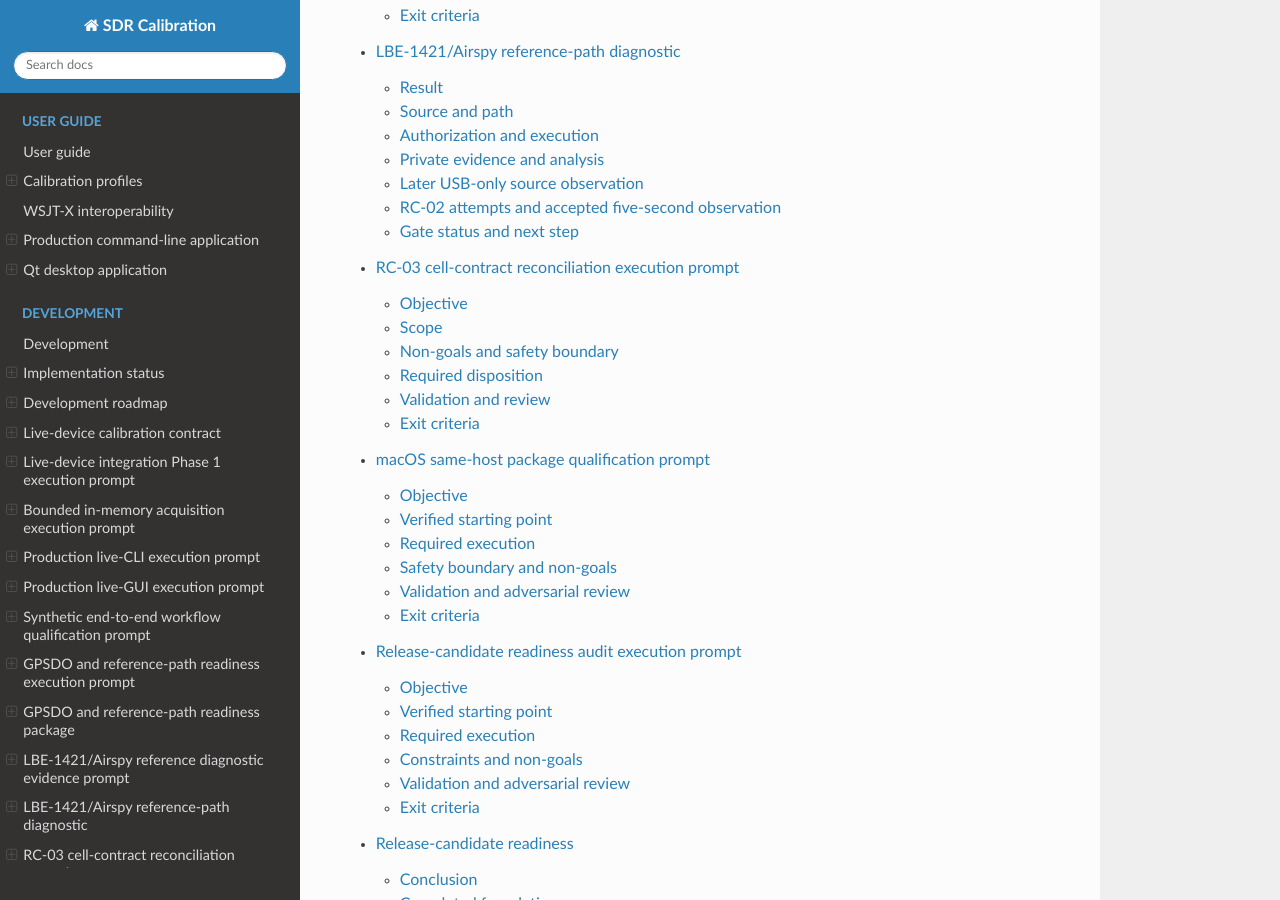
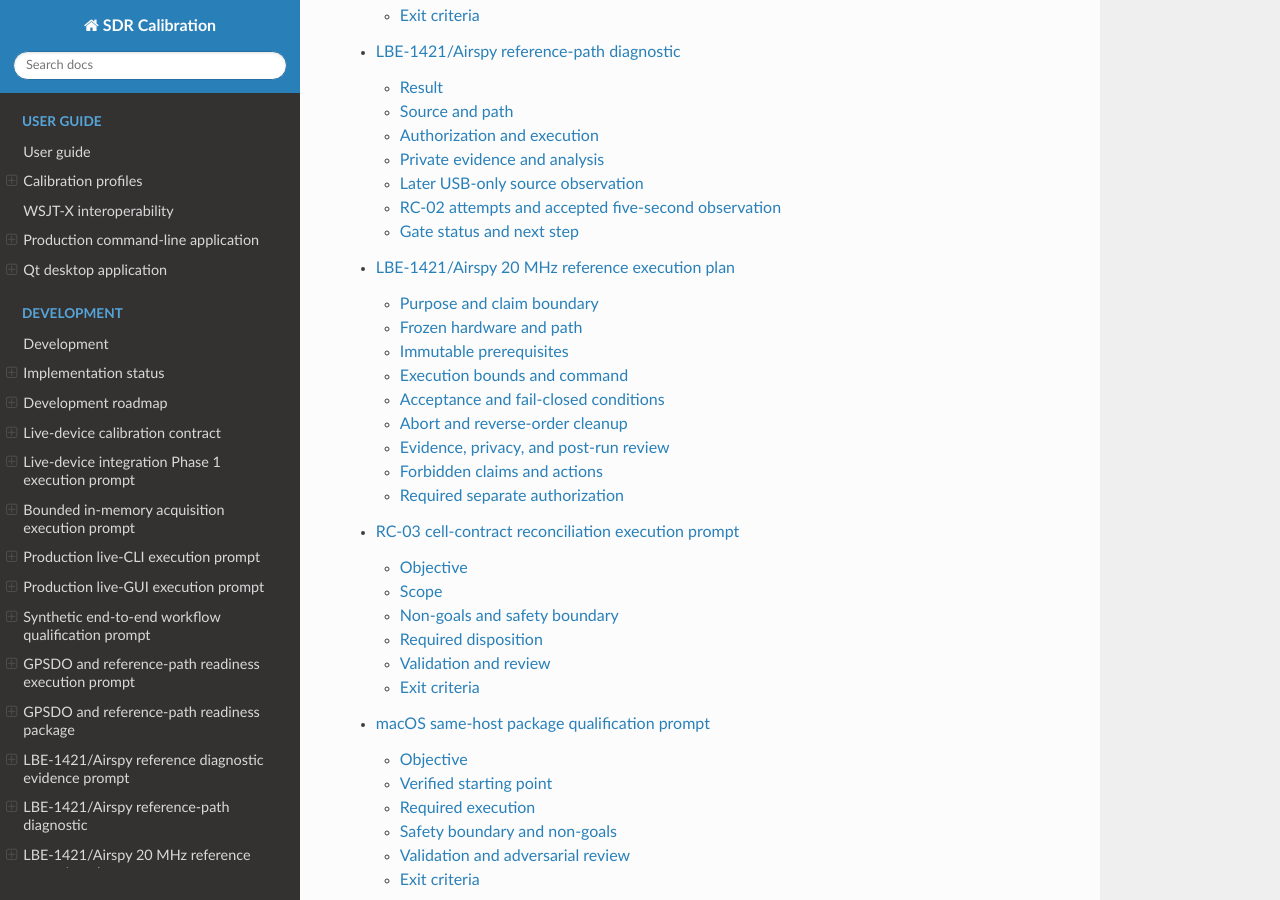
Before and after one commit to lbussy/SDR-Calibration, a Sphinx documentation site: the page built from docs/index.md, in a window 1280 px wide and 900 px high, scrolled down 3324 px. Built offline with Sphinx 7.4.7 and the Read the Docs theme 3.1.0, drawn with Linux system fonts in a browser that asks for light colours; some of the changed lines change nothing that is shown.

Commit message:
Add 20 MHz Airspy reference plan

````diff
--- a/docs/development/index.md
+++ b/docs/development/index.md
@@ -40,6 +40,10 @@ The first exact LBE-1421/Airspy path observation is retained in the
 under its [documentation prompt](lbe1421-airspy-reference-diagnostic-execution-prompt.md).
 That record now closes RC-02 only for its exact five-second `ad_hoc` reference
 contract; every broader reference or calibration claim remains gated.
+The separately gated different-frequency candidate is frozen in the
+[20 MHz reference execution plan](lbe1421-airspy-20mhz-reference-execution-plan.md).
+That plan uses two attenuators without the LBE-1710 and does not authorize
+hardware access by itself.
 The current macOS exact-host package lifecycle is governed by the
 [same-host qualification prompt](macos-same-host-package-qualification-prompt.md).
 The current release-candidate state is recorded in the
--- /dev/null
+++ b/docs/development/lbe1421-airspy-20mhz-reference-execution-plan.md
@@ -0,0 +1,211 @@
+# LBE-1421/Airspy 20 MHz reference execution plan
+
+## Purpose and claim boundary
+
+Qualify one and only one five-second 20 MHz RC-02 observation using the exact
+Airspy HF+ Discovery already qualified at 10 MHz. This plan does not execute
+RC-03, generate a profile, complete RC-01, qualify another receiver, establish
+traceability, or establish arbitrary-duration or general support.
+
+The source remains `ad_hoc`, with assurance ceiling 50, conservative Type-B
+standard frequency uncertainty 0.5 Hz, and expanded uncertainty 1.0 Hz at
+`k = 2`. Passing this plan provides the different-frequency observation needed
+for a later separately authorized Airspy-only linear-model RC-03 attempt.
+
+## Frozen hardware and path
+
+- Source: the exact private-serial Leo Bodnar LBE-1421 used for the accepted
+  10 MHz observation; firmware 1.09; OUT1 only; OUT2 disconnected.
+- Source setting: OUT1 enabled at exactly 20,000,000 Hz, Low Power; 1 PPS on
+  OUT1 disabled.
+- Receiver: Airspy HF+ Discovery serial `2f52ff5de72635ba`, RF input, RX channel
+  0, Soapy selection `driver=airspyhf,serial=2f52ff5de72635ba`.
+- Physical order: LBE-1421 OUT1 → existing 6-inch 50-ohm patch cable → first
+  generic nominal -10 dB, DC-1 GHz, 50-ohm attenuator → second generic nominal
+  -10 dB, DC-1 GHz, 50-ohm attenuator → existing 12-inch 50-ohm patch cable →
+  Airspy HF+ Discovery RF input.
+- The LBE-1710 filter/DC block is absent. No external DC block is used.
+- The [Airspy designer's published design statement](https://groups.io/g/airspy/topic/hf_discovery_specs/31743220)
+  says the HF+ Discovery RF input is coupled through a 1 µF capacitor under the
+  RF shield. This supports the frozen no-external-block topology but is not a
+  general DC-withstand claim.
+- Before connection, the operator must confirm that both attenuators are the
+  stated 50-ohm DC-1 GHz nominal -10 dB type, undamaged, and suitable for the
+  connectors and source level. A mismatch or unknown component aborts the plan.
+
+Nominal level calculation, before uncharacterized cable loss:
+
+```text
++6 dBm nominal LBE-1421 Low Power output below 400 MHz
+-10 dB nominal first attenuator
+-10 dB nominal second attenuator
+= -14 dBm nominal Airspy input
+```
+
+This is nominal specification evidence, not a measurement. It provides 24 dB
+nominal separation from the published Airspy +10 dBm maximum RF input. The
+operator must confirm that this is a conservative safe margin for the exact
+components. Unexpected heating, odor, instability, overload, or compression
+aborts immediately.
+
+## Immutable prerequisites
+
+Before any enumeration or connection, the operator must confirm all of the
+following in one message:
+
+- `Hardware ready`.
+- The exact source and Airspy identities above.
+- The exact physical order above, including two attenuators and no filter or
+  external DC block.
+- OUT2 is disconnected.
+- Both attenuators meet the stated type, impedance, range, connector, condition,
+  and level requirements.
+- The source and Airspy are stationary indoors and physically normal.
+- The host is quiet: no SDR, capture, calibration, vendor-control, audio, or
+  competing high-load process will use the device or interval.
+- At least 15 uninterrupted minutes of warm-up will be timed after the final
+  20 MHz configuration.
+- The manufacturer application will report the exact LBE-1421, firmware 1.09,
+  `Device Ok`, OUT1 20 MHz Low Power, and 1 PPS disabled.
+- Continuous checksum-valid GNSS/NMEA evidence will show a valid fix throughout
+  the five-second observation, with no status ambiguity or suspected holdover.
+- The private evidence directory below does not exist and has sufficient space.
+
+Any missing or qualified confirmation stops before hardware access.
+
+## Execution bounds and command
+
+Use exactly one attempt. Private output basename:
+
+```text
+/private/tmp/sdrcal-rc02-20mhz-20260820-attempt-1/capture
+```
+
+After the prerequisites and separate digest-bound authorization are received:
+
+1. Exclude competing processes without killing unrelated work. If exclusion
+   cannot be established, stop.
+2. Configure and observe the LBE-1421 prerequisites, then close the manufacturer
+   application before SDR enumeration.
+3. Connect the frozen path in source-to-receiver order while the source output
+   is disabled or isolated; enable only OUT1 after the complete path is checked.
+4. Enumerate with the exact driver and serial filter. Exactly one matching
+   Airspy must be returned; zero, multiple, or changed identity aborts. Use:
+
+```shell
+SoapySDRUtil --find="driver=airspyhf,serial=2f52ff5de72635ba"
+```
+
+5. Run only this production capture command:
+
+```shell
+build/default/src/cli/sdrcal-capture \
+  --device driver=airspyhf \
+  --device serial=2f52ff5de72635ba \
+  --channel 0 \
+  --frequency-hz 20000000 \
+  --sample-rate 192000 \
+  --duration 5 \
+  --timeout-ms 100 \
+  --policy strict \
+  --purpose "RC-02 LBE-1421 OUT1 20 MHz five-second reference qualification" \
+  --output /private/tmp/sdrcal-rc02-20mhz-20260820-attempt-1/capture
+```
+
+No bandwidth, gain, clock-source, antenna, or frequency-correction override is
+permitted. Center frequency and sample rate must read back exactly. Bandwidth
+and gain remain unrequested; driver-default gain behavior and the reviewed
+Airspy clock/correction normalization remain unchanged.
+
+The acquisition must terminate within 15 seconds of command start. SIGINT is
+the only permitted cooperative abort. If SIGINT does not complete cleanup
+within five additional seconds, stop further device access and classify final
+software state as unknown.
+
+## Acceptance and fail-closed conditions
+
+The capture must contain exactly 960,000 finite CF32LE samples and 7,680,000
+bytes. The manifest must report complete atomic publication, exact requested
+and effective center/sample rate, zero timeouts, overflows, missing samples,
+and discontinuities, successful deactivation/stream close/device release/raw
+cleanup, and final state `known_safe`.
+
+Analyze the exact hashed CF32LE bytes once through unchanged production
+`CarrierEstimatorOptions`, `signal-quality-v1`, and
+`observation-acceptance-v1`. Acceptance requires:
+
+- estimator success;
+- model coherence at least 0.75;
+- duration at least 1.0 second and exactly five seconds by the plan;
+- SNR at least 10 dB;
+- clipped-sample fraction exactly zero;
+- absolute fitted drift no more than 1.0 Hz/s;
+- frequency-instability metric no more than 0.5 Hz;
+- interference-to-carrier ratio no greater than -10 dB;
+- effective configuration verified;
+- reference suitable and every frozen reference condition evidenced.
+
+Any command, transport, identity, setting, condition, artifact, estimator,
+quality, acceptance, timeout, or cleanup discrepancy is final failure. Do not
+retry, extend duration, change gain, change attenuation, reconnect, or substitute
+hardware under this plan.
+
+## Abort and reverse-order cleanup
+
+Abort on GNSS/fix loss or ambiguity, suspected holdover, source-status change,
+identity or readback mismatch, unexpected DC or level behavior, overload,
+clipping, heating, odor, unstable power, timeout, overflow, discontinuity,
+non-finite sample, artifact-bound failure, or any unplanned condition.
+
+Cleanup in reverse order: stop acquisition; deactivate and close the stream;
+release the Airspy; disable or isolate LBE-1421 OUT1; disconnect the Airspy end,
+12-inch cable, second attenuator, first attenuator, 6-inch cable, and source end;
+leave OUT2 disconnected; close evidence processes and the manufacturer
+application. Perform exact serial-filtered post-run Airspy enumeration only
+after software cleanup using:
+
+```shell
+SoapySDRUtil --find="driver=airspyhf,serial=2f52ff5de72635ba"
+```
+
+The operator must then state `Hardware safe`. Unknown software or physical
+state fails the run regardless of useful samples.
+
+## Evidence, privacy, and post-run review
+
+Keep raw IQ, source serial, NMEA/location data, host paths, and photographs
+private and outside Git. Retain SHA-256 and byte count for the plan, CF32LE,
+capture manifest, privacy-redacted GNSS summary, offline-analysis record, and
+cleanup/post-enumeration record. Public documentation may contain only redacted
+conditions, exact Airspy serial already public, metrics, byte counts, hashes,
+and an honest RC-02 disposition.
+
+After `Hardware safe`, independently verify hashes, privacy, identity and
+configuration binding, condition evidence, acceptance calculations, cleanup,
+and claim boundaries. A pass qualifies only this exact five-second 20 MHz
+LBE-1421/two-attenuator/Airspy path. It does not automatically execute RC-03.
+
+## Forbidden claims and actions
+
+Do not claim traceability, measured RF power, analog linearity from zero digital
+clipping, arbitrary-duration suitability, general Airspy support, RSP1B or
+receiver equivalence, RC-01 completion, RC-03 completion, or a
+qualification-capable profile. Do not access another SDR, use OUT2, radiate,
+transmit intentionally, repeat the run, generate a profile, or alter production
+code or thresholds under this plan.
+
+## Required separate authorization
+
+Execution requires this exact text with the published plan SHA-256 substituted:
+
+```text
+I authorize exactly one execution of the LBE-1421/Airspy 20 MHz reference plan
+with SHA-256 <PLAN_SHA256>. I confirm every immutable prerequisite and Hardware
+ready. I authorize only the exact source, two-attenuator path, Airspy serial,
+settings, five-second capture, evidence collection, abort, enumeration, and
+cleanup stated in that plan. No retry, substitution, RC-03 execution, profile
+generation, or other hardware access is authorized.
+```
+
+After authorization, any changed plan text or prerequisite requires a new
+digest and authorization.
--- a/docs/index.md
+++ b/docs/index.md
@@ -35,6 +35,7 @@ development/gpsdo-reference-path-readiness-execution-prompt
 development/gpsdo-reference-path-readiness
 development/lbe1421-airspy-reference-diagnostic-execution-prompt
 development/lbe1421-airspy-reference-diagnostic
+development/lbe1421-airspy-20mhz-reference-execution-plan
 development/rc03-cell-contract-execution-prompt
 development/macos-same-host-package-qualification-prompt
 development/release-candidate-readiness-audit-prompt
````
